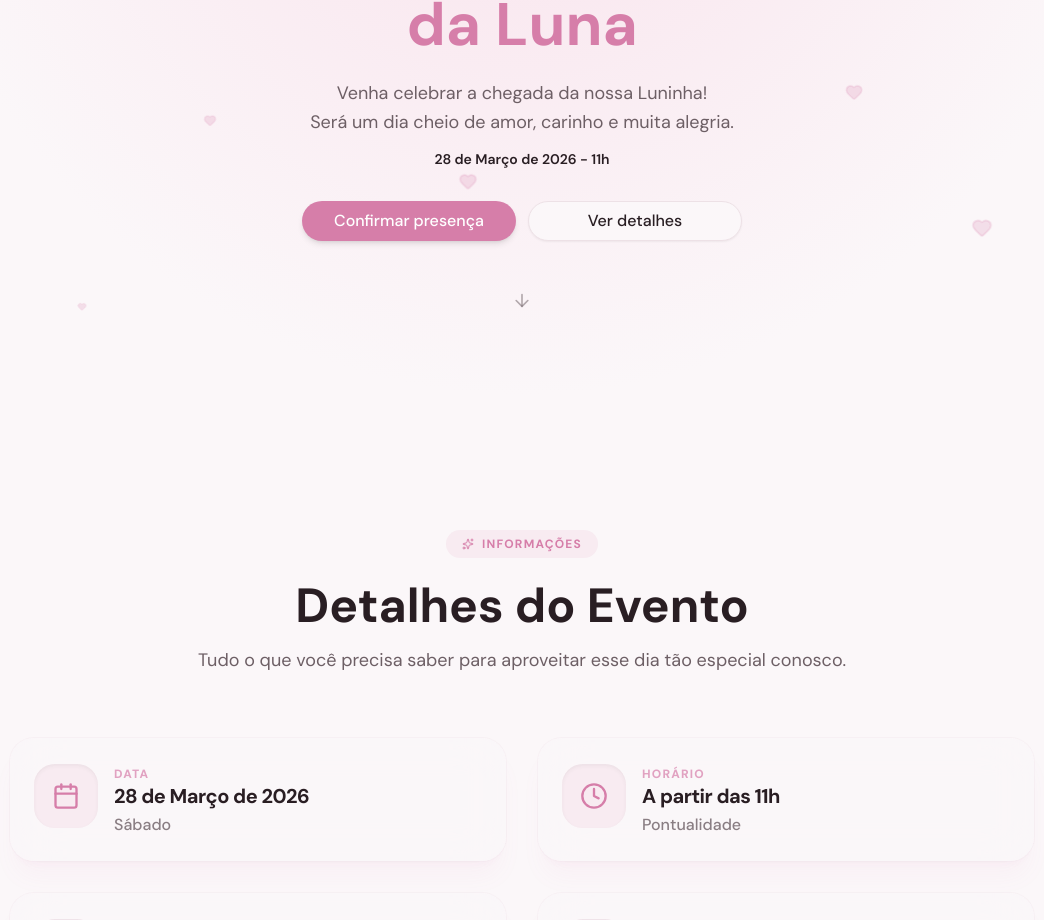
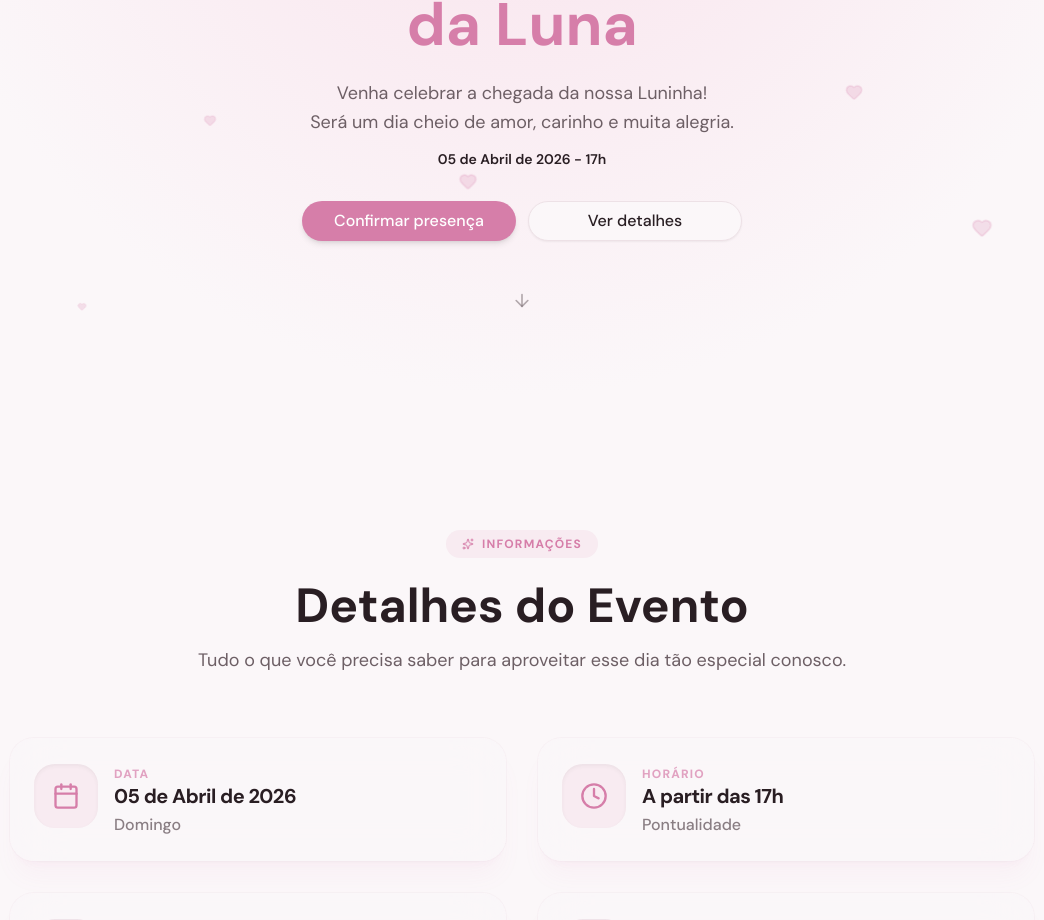
Before and after one commit to Mario-Otavio/cha_de_fraldas, a Next.js app: page / in a window 1280 px wide. Shown: the part 343-1263 px from the top of the page, without its empty margins (118-1162 px from the left). Built offline with nearby package versions, Linux system fonts and the light colour scheme; a web font is replaced by a local one.

Commit message:
Ajuste no bloqueio de confirmação

```diff
--- a/components/details-section.tsx
+++ b/components/details-section.tsx
@@ -8,13 +8,13 @@ const details = [
   {
     icon: Calendar,
     title: "Data",
-    description: "28 de Março de 2026",
-    subtitle: "Sábado",
+    description: "05 de Abril de 2026",
+    subtitle: "Domingo",
   },
   {
     icon: Clock,
     title: "Horário",
-    description: "A partir das 11h",
+    description: "A partir das 17h",
     subtitle: "Pontualidade",
   },
   {
--- a/components/hero.tsx
+++ b/components/hero.tsx
@@ -112,7 +112,7 @@ export function Hero() {
           transition={{ delay: 0.85 }}
           className="mt-3 text-sm font-semibold text-foreground"
         >
-          {"28 de Março de 2026 - 11h"}
+          {"05 de Abril de 2026 - 17h"}
         </motion.p>
 
         <motion.div
--- a/components/modal-expirado.tsx
+++ b/components/modal-expirado.tsx
@@ -21,7 +21,7 @@ export function ModalExpirado({ aberto, setAberto }: ModalExpiradoProps) {
                 <DialogHeader>
                     <DialogTitle className="text-2xl font-bold text-primary">Período encerrado</DialogTitle>
                     <DialogDescription className="text-base text-muted-foreground pt-2 text-justify">
-                        O período de confirmação pelo site já passou. Se você ainda deseja confirmar sua presença, por favor entre em contato diretamente com os pais por WhatsApp.
+                        O período de confirmação pelo site já encerrou. Por favor entre em contato diretamente com os pais por WhatsApp.
                     </DialogDescription>
                 </DialogHeader>
                 <div className="flex flex-col gap-4 pt-6">
@@ -30,7 +30,7 @@ export function ModalExpirado({ aberto, setAberto }: ModalExpiradoProps) {
                         className="w-full h-12 bg-[#25D366] hover:bg-[#20b858] text-white font-semibold rounded-xl"
                     >
                         <a
-                            href="https://wa.me/5565992240822?text=Ol%C3%A1!%20Gostaria%20de%20confirmar%20minha%20presen%C3%A7a%20no%20Ch%C3%A1%20de%20Beb%C3%AA%20da%20Luna.%20Vi%20no%20site%20que%20o%20prazo%20encerrou.%20Ainda%20%C3%A9%20poss%C3%ADvel%3F"
+                            href="https://wa.me/5565992240822?text=Ol%C3%A1!%20Vi%20no%20site%20que%20o%20prazo%20de%20confirma%C3%A7%C3%A3o%20do%20Ch%C3%A1%20de%20Beb%C3%AA%20da%20Luna%20encerrou.%20Ainda%20%C3%A9%20poss%C3%ADvel%3F"
                             target="_blank"
                             rel="noopener noreferrer"
                             className="flex items-center justify-center gap-2"
@@ -45,7 +45,7 @@ export function ModalExpirado({ aberto, setAberto }: ModalExpiradoProps) {
                         className="w-full h-12 bg-[#25D366] hover:bg-[#20b858] text-white font-semibold rounded-xl"
                     >
                         <a
-                            href="https://wa.me/5565998153363?text=Ol%C3%A1!%20Gostaria%20de%20confirmar%20minha%20presen%C3%A7a%20no%20Ch%C3%A1%20de%20Beb%C3%AA%20da%20Luna.%20Vi%20no%20site%20que%20o%20prazo%20encerrou.%20Ainda%20%C3%A9%20poss%C3%ADvel%3F"
+                            href="https://wa.me/5565998153363?text=Ol%C3%A1!%20Vi%20no%20site%20que%20o%20prazo%20de%20confirma%C3%A7%C3%A3o%20do%20Ch%C3%A1%20de%20Beb%C3%AA%20da%20Luna%20encerrou.%20Ainda%20%C3%A9%20poss%C3%ADvel%3F"
                             target="_blank"
                             rel="noopener noreferrer"
                             className="flex items-center justify-center gap-2"
```
